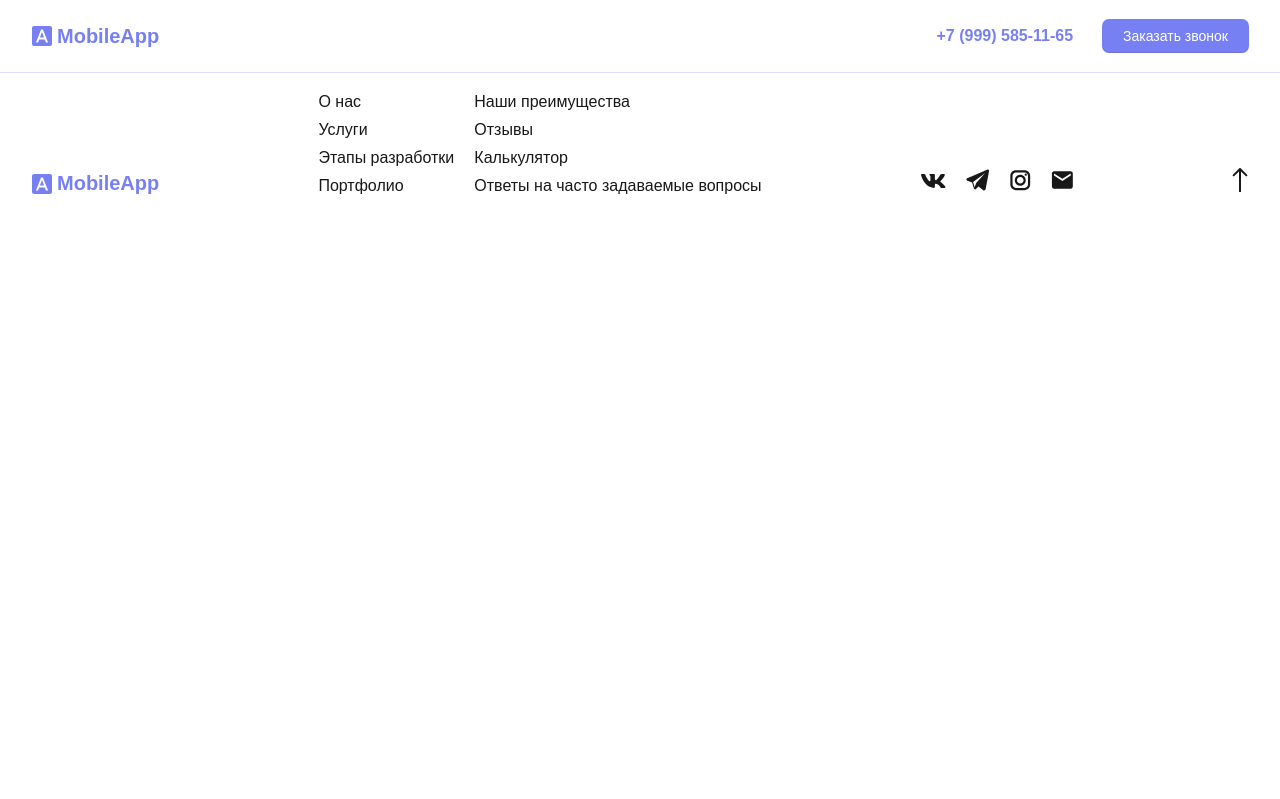
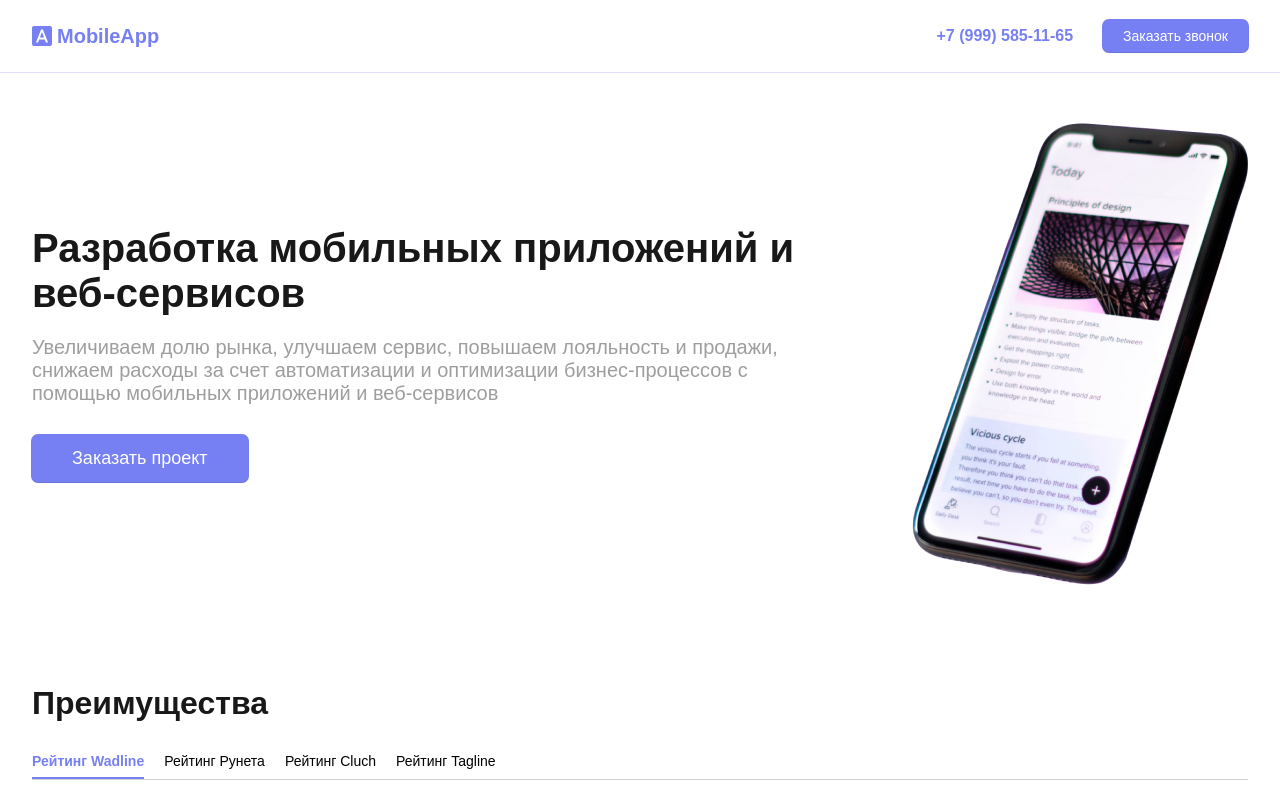
Before and after one commit to ShotMeow/mobile_app, a React (Create React App) app: page / in a window 1280 px wide. Shown: the top 799 px of the page. Built offline with nearby package versions, Linux system fonts and the light colour scheme; a web font is replaced by a local one.

Commit message:
Add Tabs

```diff
--- a/src/App.tsx
+++ b/src/App.tsx
@@ -1,4 +1,6 @@
 import { GlobalStyle } from "./assets/styles/globalStyles";
+import About from "./components/About/About";
+import Adv from "./components/Adv/Adv";
 import Footer from "./components/Footer/Footer";
 import Header from "./components/Header/Header";
 
@@ -7,6 +9,10 @@ const App = () => {
         <div>
             <GlobalStyle />
             <Header />
+            <main>
+                <About />
+                <Adv />
+            </main>
             <Footer />
         </div>
     );
--- a/src/assets/styles/generalStyles.ts
+++ b/src/assets/styles/generalStyles.ts
@@ -35,3 +35,7 @@ export const LogoText = styled.span`
     font-size: 20px;
     font-weight: 700;
 `;
+
+export const Subtitle = styled.h2`
+    font-size: 32px;
+`
--- a/src/assets/styles/globalStyles.ts
+++ b/src/assets/styles/globalStyles.ts
@@ -19,6 +19,10 @@ export const GlobalStyle = createGlobalStyle`
         src: local('Montserrat'), url('../fonts/Montserrat/Montserrat-Medium.woff2'), url('../fonts/Montserrat/Montserrat-Medium.woff');
     }
 
+    html {
+        scroll-behavior: smooth;
+    }
+
     * {
         margin: 0;
         padding: 0;
@@ -27,6 +31,7 @@ export const GlobalStyle = createGlobalStyle`
 
     body {
         font-family: 'Montserrat', sans-serif;
+        color: #181818;
     }
 
     a {
--- /dev/null
+++ b/src/components/About/About.styles.ts
@@ -0,0 +1,41 @@
+import styled from "styled-components";
+import { PrimaryButton } from "../../assets/styles/generalStyles";
+
+export const AboutBlock = styled.section`
+    padding: 50px 0px;
+`;
+
+export const AboutInner = styled.div`
+    display: flex;
+    align-items: center;
+    justify-content: space-between;
+    gap: 100px;
+
+    @media (max-width: 850px) {
+        img {
+            display: none;
+        }
+    }
+`;
+
+export const AboutTextBlock = styled.div`
+    display: flex;
+    flex-direction: column;
+    align-items: flex-start;
+    gap: 20px;
+`;
+
+export const AboutHeading = styled.h1`
+    font-size: 40px;
+`;
+
+export const AboutDescription = styled.p`
+    font-size: 20px;
+    color: #9e9e9e;
+    margin-bottom: 10px;
+`;
+
+export const AboutButton = styled(PrimaryButton)`
+    font-size: 18px;
+    padding: 13px 40px;
+`;
--- /dev/null
+++ b/src/components/About/About.tsx
@@ -0,0 +1,36 @@
+import { Container } from "../../assets/styles/generalStyles";
+import {
+    AboutBlock,
+    AboutButton,
+    AboutDescription,
+    AboutHeading,
+    AboutInner,
+    AboutTextBlock,
+} from "./About.styles";
+import phone from "../../assets/images/phone.png";
+
+const About = () => {
+    return (
+        <AboutBlock>
+            <Container>
+                <AboutInner>
+                    <AboutTextBlock>
+                        <AboutHeading>
+                            Разработка мобильных приложений и веб-сервисов
+                        </AboutHeading>
+                        <AboutDescription>
+                            Увеличиваем долю рынка, улучшаем сервис, повышаем
+                            лояльность и продажи, снижаем расходы за счет
+                            автоматизации и оптимизации бизнес-процессов с
+                            помощью мобильных приложений и веб-сервисов
+                        </AboutDescription>
+                        <AboutButton>Заказать проект</AboutButton>
+                    </AboutTextBlock>
+                    <img src={phone} alt='Картинка телефона' />
+                </AboutInner>
+            </Container>
+        </AboutBlock>
+    );
+};
+
+export default About;
--- /dev/null
+++ b/src/components/Adv/Adv.data.ts
@@ -0,0 +1,31 @@
+import { ITabs } from "./Adv.types";
+
+export const tabs: ITabs[] = [
+    {
+        id: 1,
+        title: "Рейтинг Wadline",
+        description:
+            "В Рейтинге Wadline Лучшие мобильные разработчики России 2020",
+        isActive: true,
+    },
+    {
+        id: 2,
+        title: "Рейтинг Рунета",
+        description:
+            "В Рейтинг Рунета 2020 Разработчики мобильных приложений / Дети и семья",
+        isActive: false,
+    },
+    {
+        id: 3,
+        title: "Рейтинг Cluch",
+        description: "Clutch Ranks App Developers in Russia 2021",
+        isActive: false,
+    },
+    {
+        id: 4,
+        title: "Рейтинг Tagline",
+        description:
+            "В Рейтинге Tagline Лучшие мобильные разработчики России 2018",
+        isActive: false,
+    },
+];
--- /dev/null
+++ b/src/components/Adv/Adv.styles.ts
@@ -0,0 +1,29 @@
+import styled from "styled-components";
+
+export const AdvBlock = styled.section`
+    padding: 50px 0px;
+`;
+
+export const AdvList = styled.ul`
+    display: flex;
+    gap: 20px;
+    border-bottom: 1px solid #d1d1d1;
+    margin-top: 30px;
+`;
+
+export const AdvElement = styled.button`
+    font-size: 14px;
+    padding-bottom: 8px;
+`;
+
+export const AdvElementActive = styled(AdvElement)`
+    color: #7780f2;
+    border-bottom: 2px solid #7780f2;
+    font-weight: 600;
+`;
+
+export const AdvOutput = styled.p`
+    font-size: 16px;
+    font-weight: 600;
+    margin-top: 20px;
+`;
--- /dev/null
+++ b/src/components/Adv/Adv.tsx
@@ -0,0 +1,50 @@
+import { useState } from "react";
+import { Container, Subtitle } from "../../assets/styles/generalStyles";
+import { tabs } from "./Adv.data";
+import {
+    AdvBlock,
+    AdvElement,
+    AdvElementActive,
+    AdvList,
+    AdvOutput,
+} from "./Adv.styles";
+import { ITabs } from "./Adv.types";
+
+const Adv = () => {
+    const [advs, setAdvs] = useState<ITabs[]>(tabs);
+
+    const handleClick = (id: number) => () => {
+        const current = [...advs];
+        current.forEach((adv) => {
+            if (adv.id === id) adv.isActive = true;
+            else adv.isActive = false;
+        });
+        setAdvs(current);
+    };
+
+    return (
+        <AdvBlock>
+            <Container>
+                <Subtitle>Преимущества</Subtitle>
+                <AdvList>
+                    {advs.map((adv) => (
+                        <li key={adv.id}>
+                            {adv.isActive ? (
+                                <AdvElementActive>{adv.title}</AdvElementActive>
+                            ) : (
+                                <AdvElement onClick={handleClick(adv.id)}>
+                                    {adv.title}
+                                </AdvElement>
+                            )}
+                        </li>
+                    ))}
+                </AdvList>
+                <AdvOutput>
+                    {advs.find((adv) => adv.isActive)?.description}
+                </AdvOutput>
+            </Container>
+        </AdvBlock>
+    );
+};
+
+export default Adv;
--- /dev/null
+++ b/src/components/Adv/Adv.types.ts
@@ -0,0 +1,6 @@
+export interface ITabs {
+    id: number;
+    title: string;
+    description: string;
+    isActive: boolean;
+}
--- a/src/components/Footer/Footer.styles.ts
+++ b/src/components/Footer/Footer.styles.ts
@@ -52,7 +52,7 @@ export const Social = styled.a`
     }
 `;
 
-export const Arrow = styled.button`
+export const Arrow = styled.a`
     svg {
         fill: #181818;
         transition: fill 0.1s ease;
--- a/src/components/Footer/Footer.tsx
+++ b/src/components/Footer/Footer.tsx
@@ -107,7 +107,7 @@ const Footer = () => {
                             </svg>
                         </Social>
                     </SocialBlock>
-                    <Arrow>
+                    <Arrow href='#header'>
                         <svg
                             width='16'
                             height='24'
--- a/src/components/Header/Header.tsx
+++ b/src/components/Header/Header.tsx
@@ -13,7 +13,7 @@ import {
 
 const Header = () => {
     return (
-        <HeaderBlock>
+        <HeaderBlock id='header'>
             <Container>
                 <HeaderInner>
                     <Logo href='#'>
```
